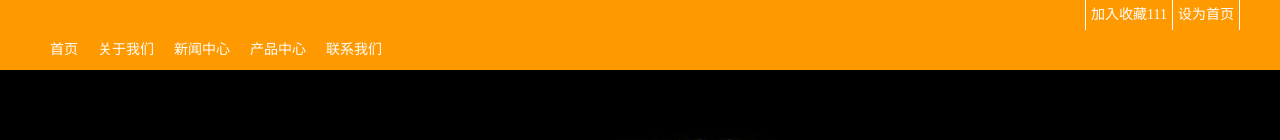
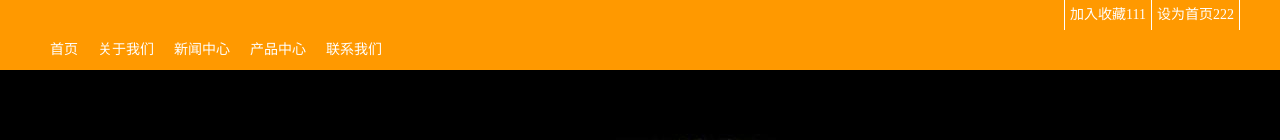
Before and after one commit to LianDaShuai/website, a plain HTML site: page index.html in a window 1280 px wide. Shown: the top 140 px of the page. Drawn offline with Linux system fonts and the light colour scheme.

Commit message:
首页后加222

```diff
--- a/index.html
+++ b/index.html
@@ -15,7 +15,7 @@
 					<a href="javascript:;">加入收藏111</a>
 				</li>
 				<li>
-					<a href="javascript:;">设为首页</a>
+					<a href="javascript:;">设为首页222</a>
 				</li>
 			</ul>
 		</div>
```
